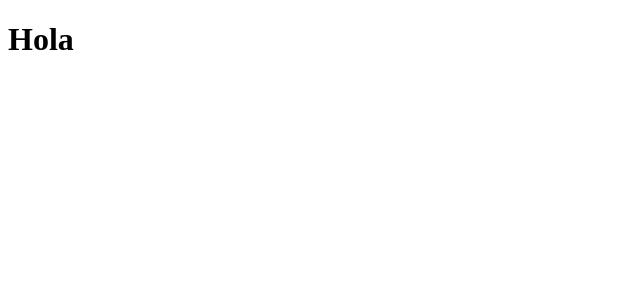
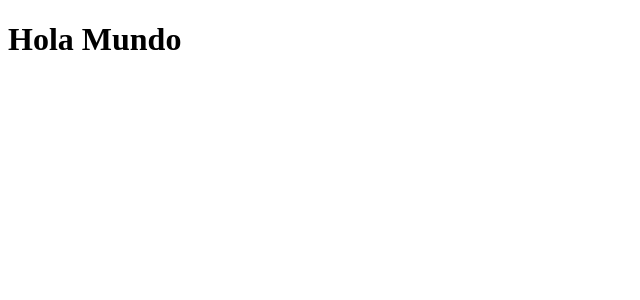
Before and after one commit to adrielbaez/mytinerary-adrielbaez, a React (Create React App) app in the folder frontend/: page / in a window 1280 px wide. Shown: the top 300 px of the page, without its empty margins (0-640 px from the left). Built offline with nearby package versions, Linux system fonts and the light colour scheme; the HTML template or start-up script is replaced by a standard one.

Commit message:
Cambios react template

```diff
--- a/frontend/package.json
+++ b/frontend/package.json
@@ -6,6 +6,7 @@
     "@testing-library/jest-dom": "^5.11.10",
     "@testing-library/react": "^11.2.6",
     "@testing-library/user-event": "^12.8.3",
+    "axios": "^0.21.1",
     "react": "^17.0.2",
     "react-dom": "^17.0.2",
     "react-scripts": "4.0.3",
--- a/frontend/src/App.js
+++ b/frontend/src/App.js
@@ -1,8 +1,9 @@
 import React from 'react';
+
 function App() {
   return (
     <div className="App">
-      <h1>Hola</h1>
+      <h1>Hola Mundo</h1>
     </div>
   );
 }
```
Also changed, not shown: frontend/src/App.css (added), frontend/src/components/Footer.js (added), frontend/src/components/Header.js (added), frontend/src/pages/Home.js (added), 1 other file (tests, documents, lock files or other folders).
